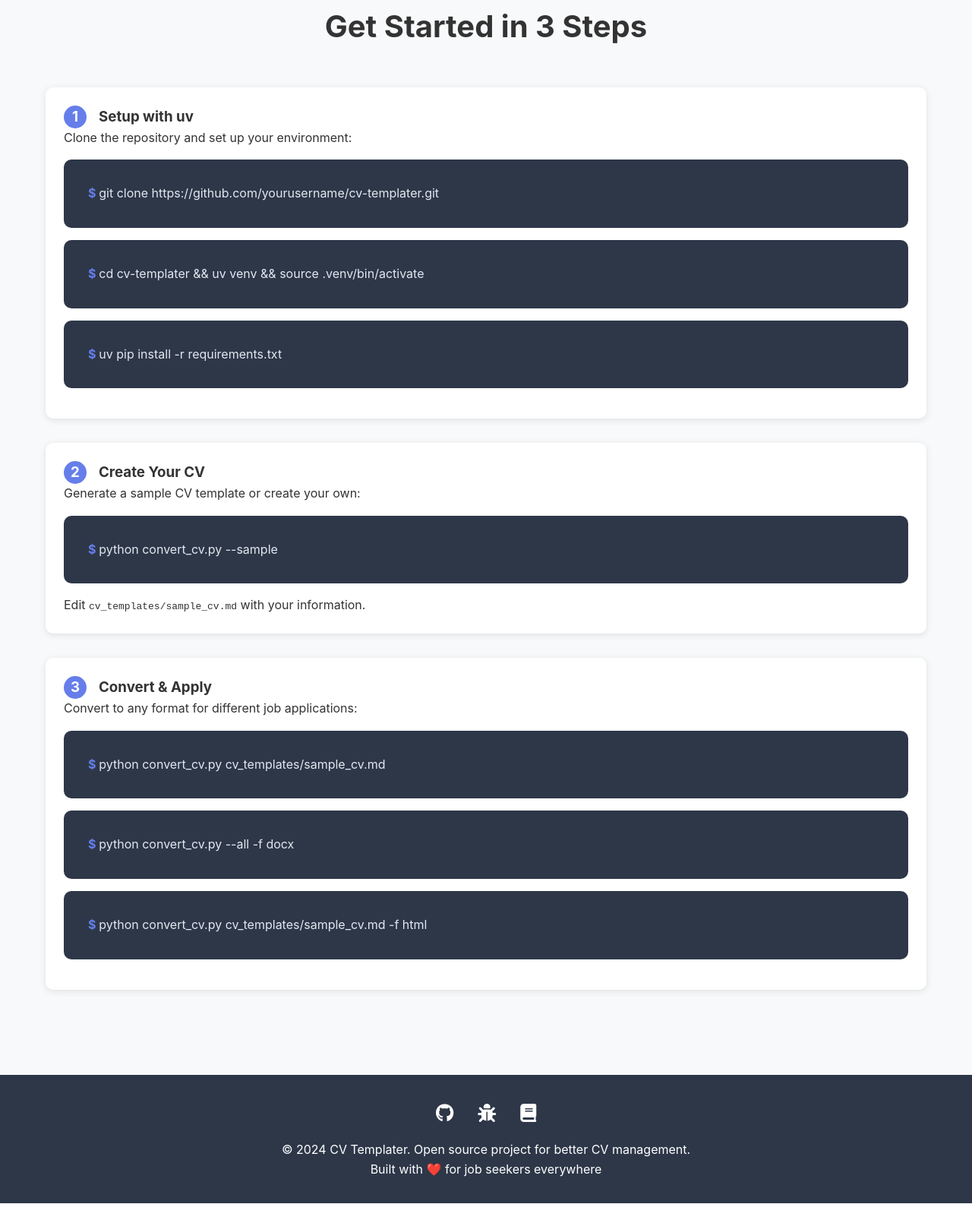
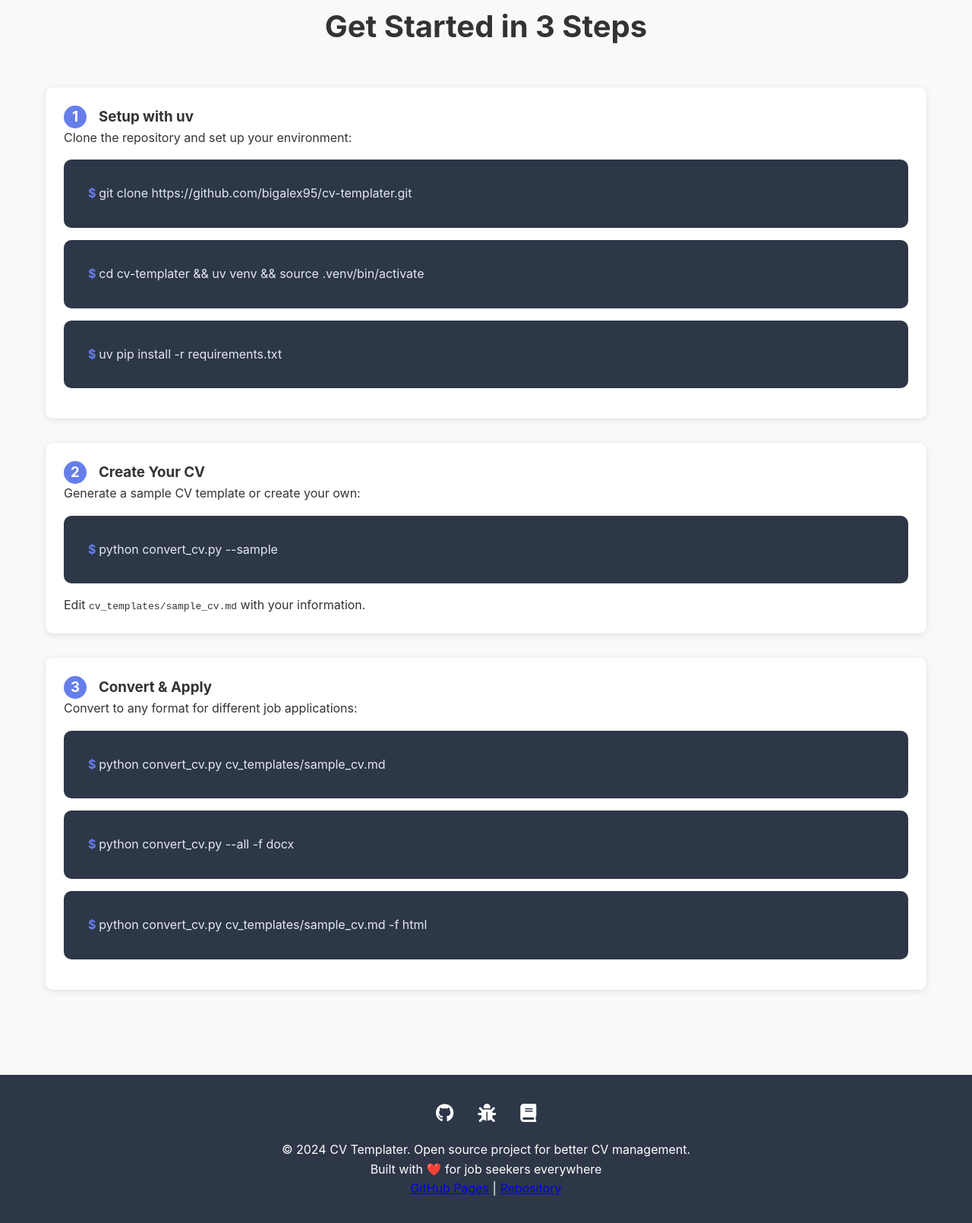
Before and after one commit to bigalex95/cv-templater, a plain HTML site: page index.html in a window 1280 px wide. Shown: the part 1371-2981 px from the top of the page at 76% size. Before the commit the page ends 2955 px from the top, so only its background shows below. Drawn offline with Linux system fonts and the light colour scheme.

Commit message:
Fix GitHub Pages deployment and update repository links
- Update all GitHub repository links to use correct username
- Fix index.html links to point to the proper repository URL
- Ensure GitHub Pages deployment works correctly
- Update sample CV link to use relative path

This commit ensures all repository references are consistent and
fixes the GitHub Pages deployment configuration.

```diff
--- a/index.html
+++ b/index.html
@@ -305,7 +305,7 @@
             <p>Convert your Markdown CVs to <span class="highlight">PDF, DOCX, or HTML</span> with zero system
                 dependencies</p>
             <div class="cta-buttons">
-                <a href="https://github.com/yourusername/cv-templater" class="btn btn-primary" target="_blank">
+                <a href="https://github.com/bigalex95/cv-templater" class="btn btn-primary" target="_blank">
                     <i class="fab fa-github"></i> Get Started
                 </a>
                 <a href="#usage" class="btn btn-secondary">
@@ -388,7 +388,7 @@
             <div class="step">
                 <h3><span class="step-number">1</span>Setup with uv</h3>
                 <p>Clone the repository and set up your environment:</p>
-                <div class="code-block">git clone https://github.com/yourusername/cv-templater.git</div>
+                <div class="code-block">git clone https://github.com/bigalex95/cv-templater.git</div>
                 <div class="code-block">cd cv-templater && uv venv && source .venv/bin/activate</div>
                 <div class="code-block">uv pip install -r requirements.txt</div>
             </div>
@@ -414,18 +414,20 @@
     <footer id="github">
         <div class="container">
             <div class="footer-links">
-                <a href="https://github.com/yourusername/cv-templater" target="_blank" title="GitHub Repository">
+                <a href="https://github.com/bigalex95/cv-templater" target="_blank" title="GitHub Repository">
                     <i class="fab fa-github"></i>
                 </a>
-                <a href="https://github.com/yourusername/cv-templater/issues" target="_blank" title="Report Issues">
+                <a href="https://github.com/bigalex95/cv-templater/issues" target="_blank" title="Report Issues">
                     <i class="fas fa-bug"></i>
                 </a>
-                <a href="https://github.com/yourusername/cv-templater/wiki" target="_blank" title="Documentation">
+                <a href="https://github.com/bigalex95/cv-templater/wiki" target="_blank" title="Documentation">
                     <i class="fas fa-book"></i>
                 </a>
             </div>
             <p>&copy; 2024 CV Templater. Open source project for better CV management.</p>
             <p>Built with ❤️ for job seekers everywhere</p>
+            <p><a href="https://bigalex95.github.io/cv-templater/">GitHub Pages</a> | <a
+                    href="https://github.com/bigalex95/cv-templater">Repository</a></p>
         </div>
     </footer>
 
```
Also changed, not shown: repo-description.txt (added), 1 other file.
